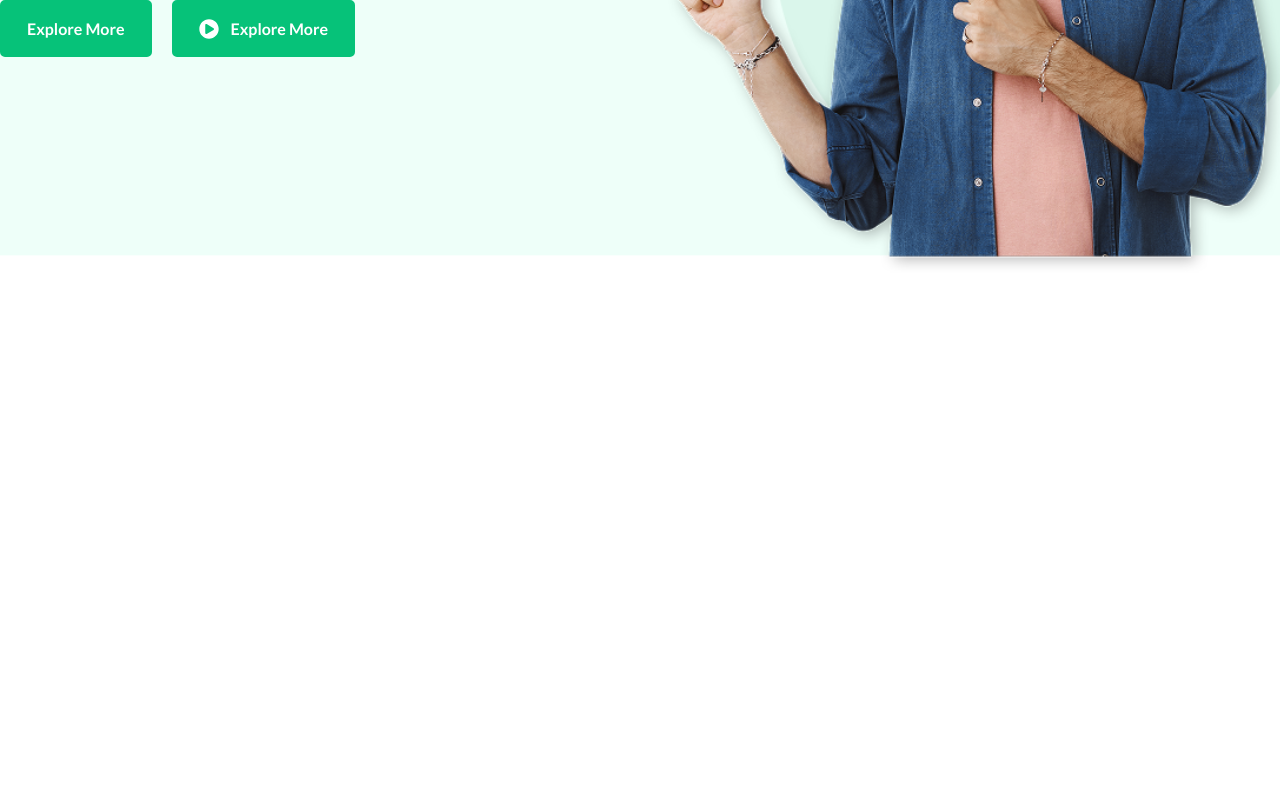
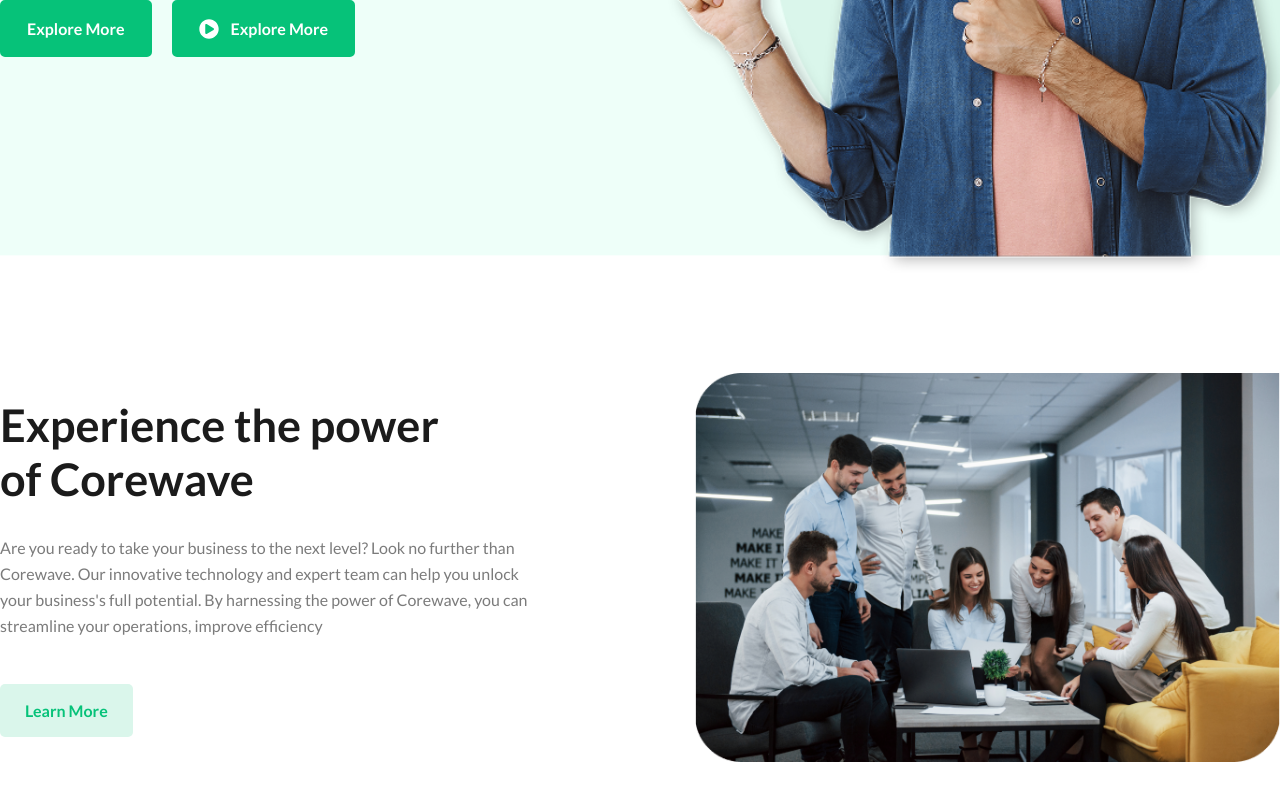
Before and after one commit to shoumen-shomu/core-wave, a React (Vite) app: page / in a window 1280 px wide. Shown: the part 504-1304 px from the top of the page. Before the commit the page ends 800 px from the top, so only its background shows below. Built offline with nearby package versions, Linux system fonts and the light colour scheme.

Commit message:
About part End

```diff
--- a/src/App.jsx
+++ b/src/App.jsx
@@ -3,10 +3,10 @@
 import "./App.css";
 import RootLayouts from "./components/layouts/RootLayouts";
 
-import About from "./components/pages/About";
-import Home from "./components/pages/Home";
-// const About = lazy(() => import('./components/pages/About'));
-// const Home = lazy(() => import('./components/pages/Home'));
+// import About from "./components/pages/About";
+// import Home from "./components/pages/Home";
+const About = lazy(() => import('./components/pages/About'));
+const Home = lazy(() => import('./components/pages/Home'));
 
 
 
--- a/src/components/common/Button.jsx
+++ b/src/components/common/Button.jsx
@@ -1,6 +1,6 @@
 import React from "react";
 
-const Button = ({ btnText, className }) => {
+const Button = ({ className,btnText }) => {
   return (
     <button className={`py-[14.5px] px-6.25 bg-primary rounded-[5px] font-lato font-semibold text-base text-white duration-500 cursor-pointer ${className}`}>
       {btnText}
--- a/src/components/layouts/Header.jsx
+++ b/src/components/layouts/Header.jsx
@@ -8,7 +8,7 @@
 const Header = () => {
   return (
     <>
-    <header className='fixed w-full top-0 left-0'>
+    <header className='fixed w-full top-0 left-0 z-10'>
         <Container>
             <nav className=''>
                 <div className="py-2 flex justify-between items-center">
--- /dev/null
+++ b/src/components/layouts/home/About.jsx
@@ -0,0 +1,36 @@
+import React from "react";
+import Container from "../../common/Container";
+import Button from "../../common/Button";
+import Images from "../../common/Images";
+import aboutimg from "/src/assets/aboutImg.png"
+
+const About = () => {
+  return (
+    <>
+      <section>
+        <div className="py-25">
+          <Container>
+            <div className="flex items-center gap-[145px]">
+              <div className="">
+                <h2 className="font-lato font-semibold text-[45px] text-secendary leading-13.5 w-111.25">Experience the power of Corewave</h2>
+                <p className="font-lato font-normal text-base text-[#7B7B7B] leading-6.5 w-137.5 mt-[29px] mb-[45px]">
+                  Are you ready to take your business to the next level? Look no
+                  further than Corewave. Our innovative technology and expert
+                  team can help you unlock your business's full potential. By
+                  harnessing the power of Corewave, you can streamline your
+                  operations, improve efficiency
+                </p>
+                <Button className={"!bg-[#DAF6EB] !text-primary"}  btnText={"Learn More"}/>
+              </div>
+              <div className="">
+                <Images imgSrc={aboutimg}/>
+              </div>
+            </div>
+          </Container>
+        </div>
+      </section>
+    </>
+  );
+};
+
+export default About;
--- a/src/components/pages/Home.jsx
+++ b/src/components/pages/Home.jsx
@@ -1,11 +1,13 @@
 import React from 'react'
 
 import Banner from '../layouts/home/Banner'
+import About from '../layouts/home/About'
 
 const Home = () => {
   return (
     <>
     <Banner/>
+    <About/>
     </>
   )
 }
```
Also changed, not shown: src/assets/aboutImg.png (added).
